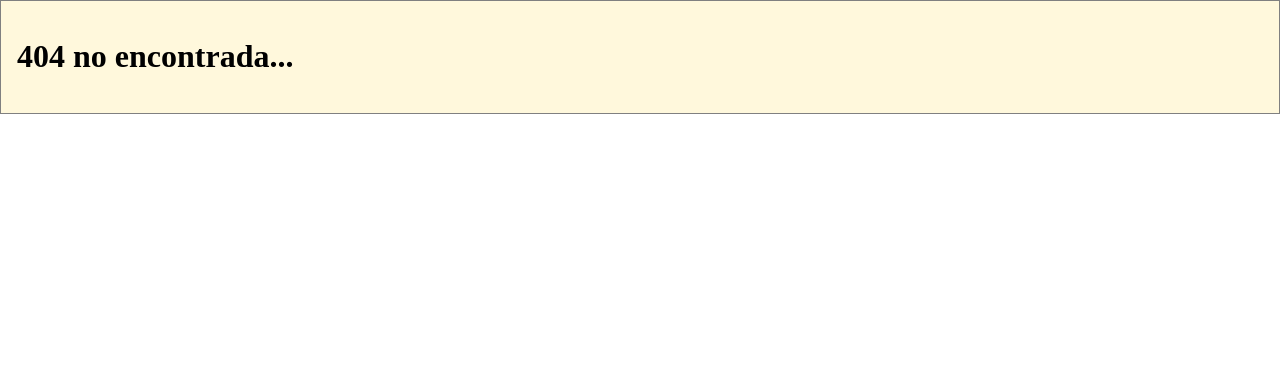
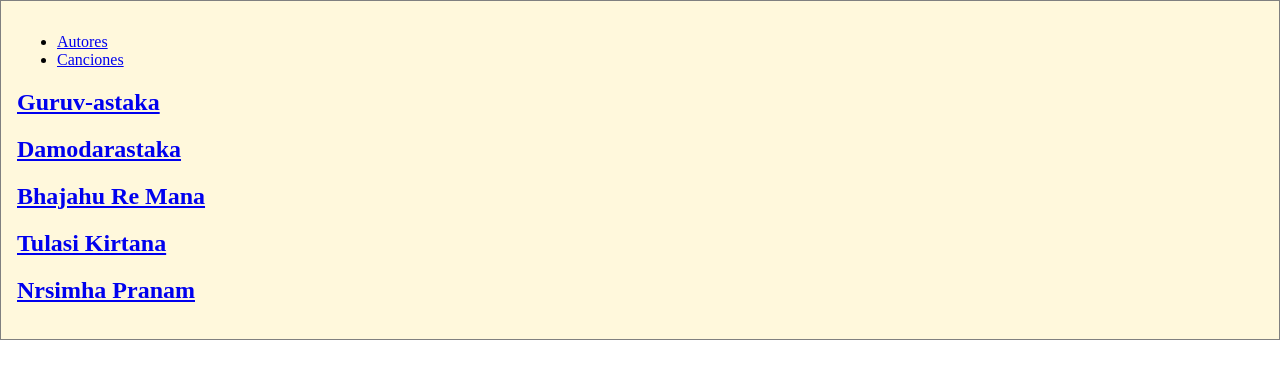
Before and after one commit to danieltkach/premagita, a React (Create React App) app: page /songs in a window 1280 px wide. Before the commit this address had no page. Shown: the top 378 px of the page. Built offline with nearby package versions, Linux system fonts and the light colour scheme.

Commit message:
basic navigation

```diff
--- a/src/App.js
+++ b/src/App.js
@@ -3,18 +3,21 @@ import {BrowserRouter, Route, Switch} from "react-router-dom";
 import SongsList from "./components/SongsList/SongsList";
 import Song from "./components/Song/Song";
 import {SongsData} from "../src/songs.data.js";
+import Navbar from "./components/Navbar/Navbar";
 
 function App() {
   return (
     <div className="app-container">
       <BrowserRouter>
+        <Navbar />
         <Switch>
           <Route exact path="/" component={() => <SongsList songs={SongsData} />} />
+          <Route exact path="/songs" component={() => <SongsList songs={SongsData} />} />
           <Route path="/song/:id" component={Song} />
           <Route
             component={() => (
               <div>
-                <h1>404 no encontrada...</h1>
+                <h1>Página no encontrada...</h1>
               </div>
             )}
           />
--- /dev/null
+++ b/src/components/Navbar/Navbar.jsx
@@ -0,0 +1,23 @@
+import React from "react";
+import {NavLink} from "react-router-dom";
+
+const Navbar = () => {
+  return (
+    <>
+      <ul>
+        <li>
+          <NavLink to="/authors" activeClassName="active-link">
+            Autores
+          </NavLink>
+        </li>
+        <li>
+          <NavLink to="/songs" activeClassName="active-link">
+            Canciones
+          </NavLink>
+        </li>
+      </ul>
+    </>
+  );
+};
+
+export default Navbar;
--- a/src/components/Song/Song.jsx
+++ b/src/components/Song/Song.jsx
@@ -3,9 +3,8 @@ import {SongsData} from "../../songs.data";
 
 const Song = ({match}) => {
   const {id} = match.params;
-  const songData = SongsData.filter(s => s.id == id);
-  const {title, author, stanzas, picture} = songData[0];
-  console.log(title, author, stanzas, picture);
+  const songData = SongsData.filter(s => s.id == id)[0];
+  const {title, author, stanzas, picture} = songData;
 
   return (
     <>
--- a/src/components/SongsList/SongsList.jsx
+++ b/src/components/SongsList/SongsList.jsx
@@ -1,20 +1,23 @@
 import React from "react";
-import {useHistory} from "react-router-dom";
+// import {useHistory} from "react-router-dom";
+import {Link} from "react-router-dom";
 
 const SongsList = ({songs}) => {
-  const history = useHistory();
+  // const history = useHistory();
+
   const handleClick = song => {
     console.log("You clicked ", song);
-
-    history.push(`/song/${song.id}`);
+    // history.push(`/song/${song.id}`);
   };
 
   return (
     <>
       {songs.map(song => (
-        <h2 key={song.id} onClick={() => handleClick(song)}>
-          {song.title}
-        </h2>
+        <Link to={`/song/${song.id}`}>
+          <h2 key={song.id} onClick={() => handleClick(song)}>
+            {song.title}
+          </h2>
+        </Link>
       ))}
     </>
   );
```
